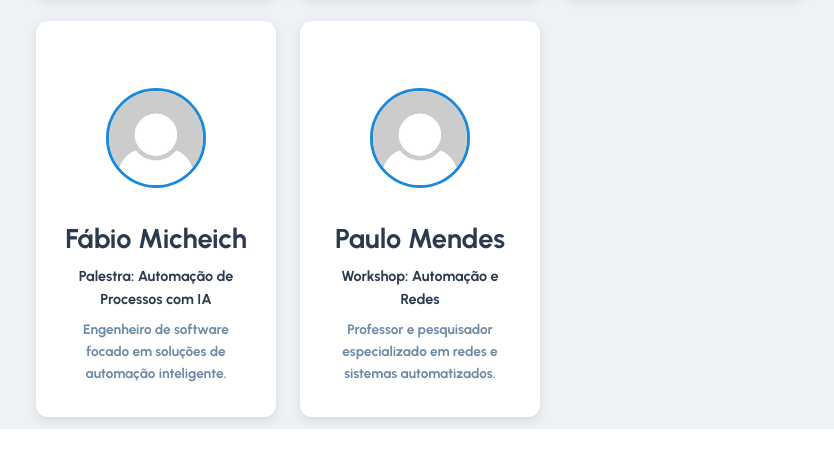
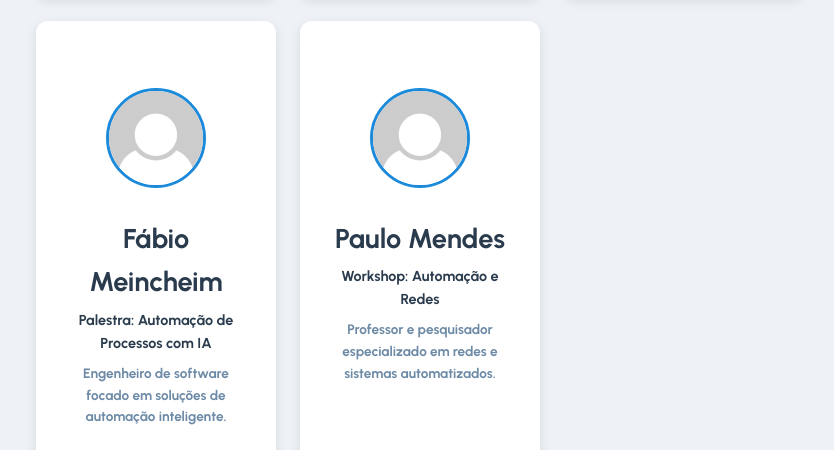
Before and after one commit to jeanlucas007/Sepe-2025, a plain HTML site: page index.html in a window 1280 px wide. Shown: the part 1396-1846 px from the top of the page, without its empty margins (220-1054 px from the left). Drawn offline with Linux system fonts and the light colour scheme.

Commit message:
nome do fabio corrigido

```diff
--- a/index.html
+++ b/index.html
@@ -150,7 +150,7 @@
                 <div class="foto-perfil">
                     <img src="images/fabio.jpg" alt="Fábio Micheich" onerror="this.src='images/vazio.jpg'">
                 </div>
-                <h3>Fábio Micheich</h3>
+                <h3>Fábio Meincheim</h3>
                 <p>Palestra: Automação de Processos com IA</p>
                 <p class="descricao">Engenheiro de software focado em soluções de automação inteligente.</p>
             </div>
```
